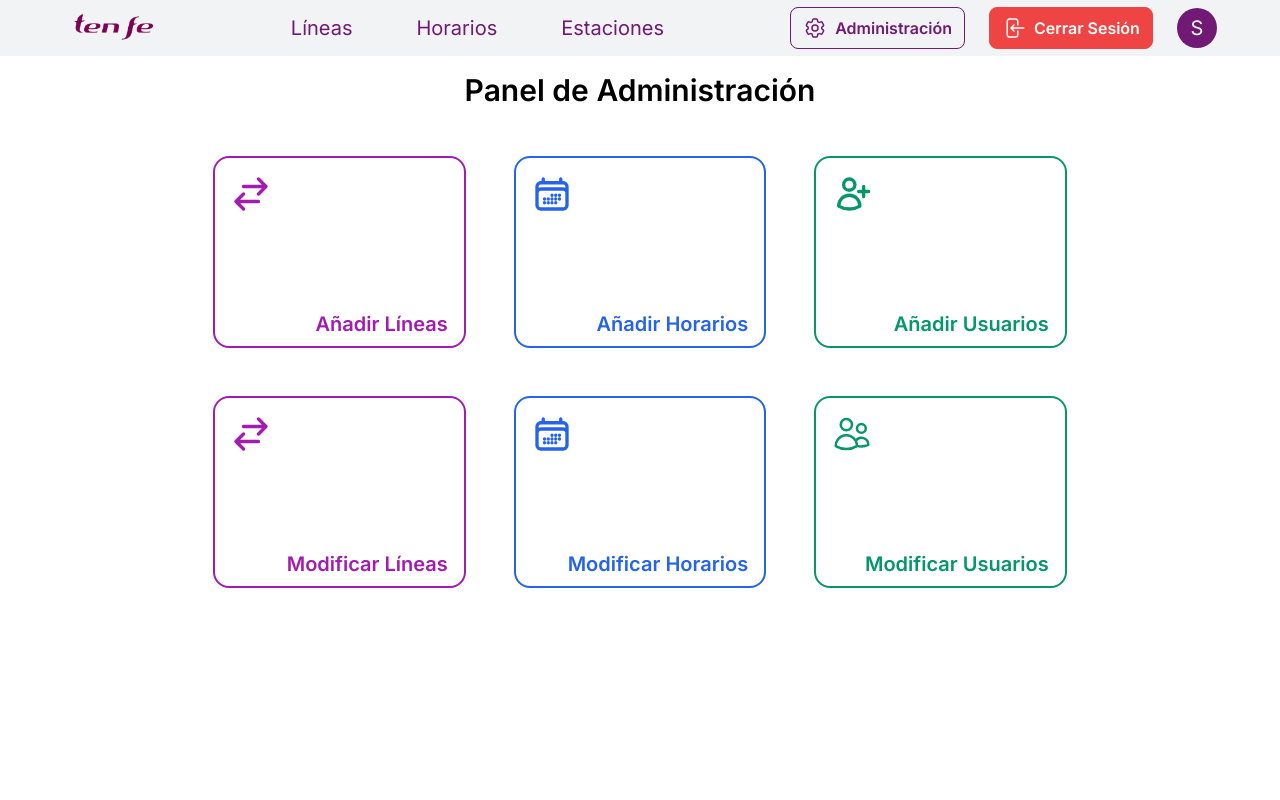
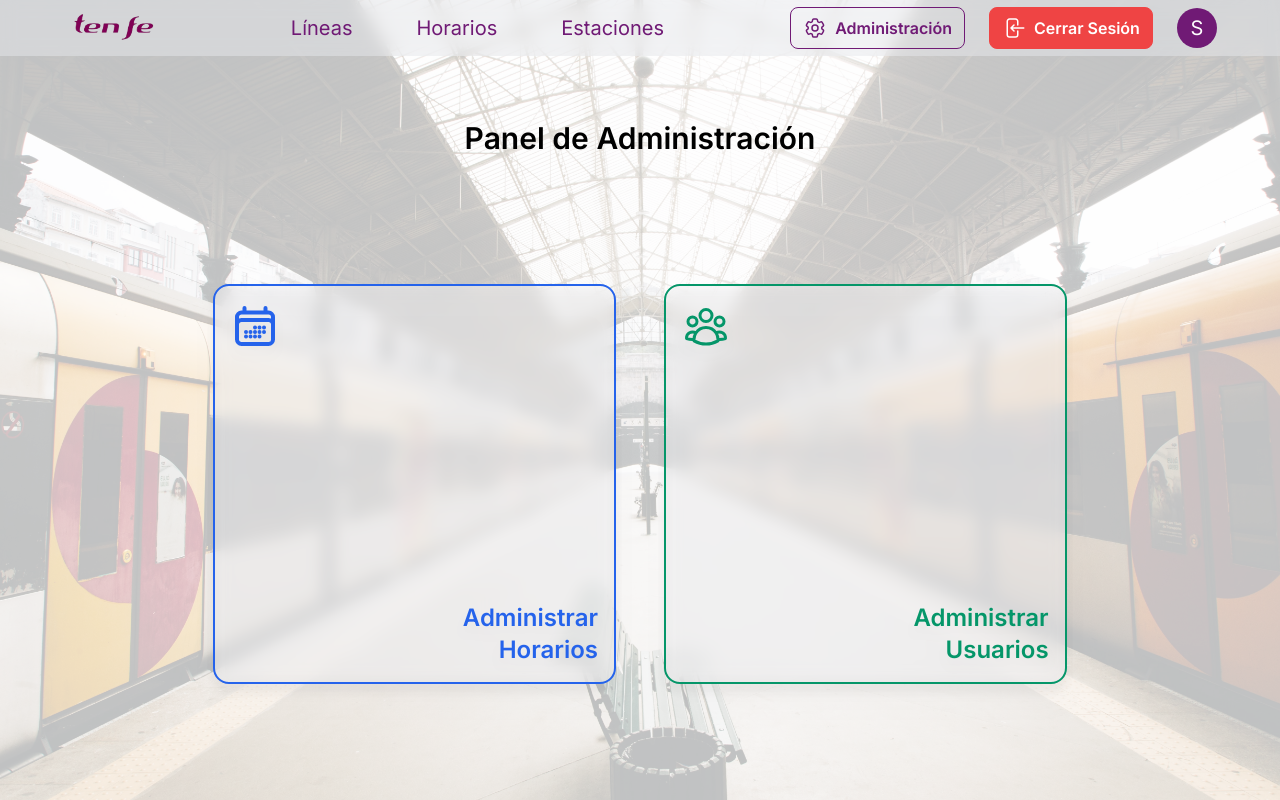
Before and after one commit to AagieKLZ/ProjecteM7, a PHP site: page /admin.php in a window 1280 px wide. Run offline with PHP 8.4, Linux system fonts and the light colour scheme; the visitor is signed in with stand-in values (Sample User, id 1); some libraries are stand-ins or nearby versions.

Commit message:
Finished admin landing page

```diff
--- a/admin.php
+++ b/admin.php
@@ -1,6 +1,9 @@
 <?php
 session_start();
 session_get_cookie_params();
+if (!isset($_SESSION['user'])) {
+    header('Location: ./index.php');
+}
 ?>
 <!DOCTYPE html>
 <html lang="en">
@@ -18,46 +21,35 @@ session_get_cookie_params();
 <body class="mt-5">
 
     <?php include 'components/navbar.php'; ?>
+    <?php include 'components/adminBg.php'; ?>
+
     <main class="flex flex-col justify-center items-center w-full h-[calc(100%-3.5rem)] mt-[3.5rem]">
-        <div class="mt-4 text-3xl font-semibold">Panel de Administración</div>
-        <div class="md:w-2/3 w-[90%] mt-12 grid lg:grid-cols-3 md:grid-cols-2 grid-cols-1 gap-12">
-            <div class="border-2 border-fuchsia-700 h-48 rounded-2xl text-fuchsia-700">
-                <svg xmlns="http://www.w3.org/2000/svg" fill="none" viewBox="0 0 24 24" stroke-width="2" stroke="currentColor" class="w-10 h-10 relative inset-4">
-                    <path stroke-linecap="round" stroke-linejoin="round" d="M7.5 21L3 16.5m0 0L7.5 12M3 16.5h13.5m0-13.5L21 7.5m0 0L16.5 12M21 7.5H7.5" />
-                </svg>
-                <div class="relative bottom-0 text-right mt-28 mr-4 text-xl font-semibold">Añadir Líneas</div>
-            </div>
-            <div class="border-2 border-blue-600 h-48 rounded-2xl text-blue-600">
-                <svg xmlns="http://www.w3.org/2000/svg" fill="none" viewBox="0 0 24 24" stroke-width="2" stroke="currentColor" class="w-10 h-10 relative inset-4">
-                    <path stroke-linecap="round" stroke-linejoin="round" d="M6.75 3v2.25M17.25 3v2.25M3 18.75V7.5a2.25 2.25 0 012.25-2.25h13.5A2.25 2.25 0 0121 7.5v11.25m-18 0A2.25 2.25 0 005.25 21h13.5A2.25 2.25 0 0021 18.75m-18 0v-7.5A2.25 2.25 0 015.25 9h13.5A2.25 2.25 0 0121 11.25v7.5m-9-6h.008v.008H12v-.008zM12 15h.008v.008H12V15zm0 2.25h.008v.008H12v-.008zM9.75 15h.008v.008H9.75V15zm0 2.25h.008v.008H9.75v-.008zM7.5 15h.008v.008H7.5V15zm0 2.25h.008v.008H7.5v-.008zm6.75-4.5h.008v.008h-.008v-.008zm0 2.25h.008v.008h-.008V15zm0 2.25h.008v.008h-.008v-.008zm2.25-4.5h.008v.008H16.5v-.008zm0 2.25h.008v.008H16.5V15z" />
-                </svg>
-                <div class="relative bottom-0 text-right mt-28 mr-4 text-xl font-semibold">Añadir Horarios</div>
-            </div>
-            <div class="border-2 border-emerald-600 h-48 rounded-2xl text-emerald-600">
-                <svg xmlns="http://www.w3.org/2000/svg" fill="none" viewBox="0 0 24 24" stroke-width="2" stroke="currentColor" class="w-10 h-10 relative inset-4">
-                    <path stroke-linecap="round" stroke-linejoin="round" d="M19 7.5v3m0 0v3m0-3h3m-3 0h-3m-2.25-4.125a3.375 3.375 0 11-6.75 0 3.375 3.375 0 016.75 0zM4 19.235v-.11a6.375 6.375 0 0112.75 0v.109A12.318 12.318 0 0110.374 21c-2.331 0-4.512-.645-6.374-1.766z" />
-                </svg>
-                <div class="relative bottom-0 text-right mt-28 mr-4 text-xl font-semibold">Añadir Usuarios</div>
-            </div>
-            <div class="border-2 border-fuchsia-700 h-48 rounded-2xl text-fuchsia-700">
-                <svg xmlns="http://www.w3.org/2000/svg" fill="none" viewBox="0 0 24 24" stroke-width="2" stroke="currentColor" class="w-10 h-10 relative inset-4">
-                    <path stroke-linecap="round" stroke-linejoin="round" d="M7.5 21L3 16.5m0 0L7.5 12M3 16.5h13.5m0-13.5L21 7.5m0 0L16.5 12M21 7.5H7.5" />
-                </svg>
-                <div class="relative bottom-0 text-right mt-28 mr-4 text-xl font-semibold">Modificar Líneas</div>
-            </div>
-            <div class="border-2 border-blue-600 h-48 rounded-2xl text-blue-600">
-                <svg xmlns="http://www.w3.org/2000/svg" fill="none" viewBox="0 0 24 24" stroke-width="2" stroke="currentColor" class="w-10 h-10 relative inset-4">
-                    <path stroke-linecap="round" stroke-linejoin="round" d="M6.75 3v2.25M17.25 3v2.25M3 18.75V7.5a2.25 2.25 0 012.25-2.25h13.5A2.25 2.25 0 0121 7.5v11.25m-18 0A2.25 2.25 0 005.25 21h13.5A2.25 2.25 0 0021 18.75m-18 0v-7.5A2.25 2.25 0 015.25 9h13.5A2.25 2.25 0 0121 11.25v7.5m-9-6h.008v.008H12v-.008zM12 15h.008v.008H12V15zm0 2.25h.008v.008H12v-.008zM9.75 15h.008v.008H9.75V15zm0 2.25h.008v.008H9.75v-.008zM7.5 15h.008v.008H7.5V15zm0 2.25h.008v.008H7.5v-.008zm6.75-4.5h.008v.008h-.008v-.008zm0 2.25h.008v.008h-.008V15zm0 2.25h.008v.008h-.008v-.008zm2.25-4.5h.008v.008H16.5v-.008zm0 2.25h.008v.008H16.5V15z" />
-                </svg>
-                <div class="relative bottom-0 text-right mt-28 mr-4 text-xl font-semibold">Modificar Horarios</div>
-            </div>
-            <div class="border-2 border-emerald-600 h-48 rounded-2xl text-emerald-600">
-            <svg xmlns="http://www.w3.org/2000/svg" fill="none" viewBox="0 0 24 24" stroke-width="1.5" stroke="currentColor" class="w-10 h-10 relative inset-4">
-  <path stroke-linecap="round" stroke-linejoin="round" d="M15 19.128a9.38 9.38 0 002.625.372 9.337 9.337 0 004.121-.952 4.125 4.125 0 00-7.533-2.493M15 19.128v-.003c0-1.113-.285-2.16-.786-3.07M15 19.128v.106A12.318 12.318 0 018.624 21c-2.331 0-4.512-.645-6.374-1.766l-.001-.109a6.375 6.375 0 0111.964-3.07M12 6.375a3.375 3.375 0 11-6.75 0 3.375 3.375 0 016.75 0zm8.25 2.25a2.625 2.625 0 11-5.25 0 2.625 2.625 0 015.25 0z" />
-</svg>
+        <div class="mb-8 mt-16 text-3xl font-semibold">Panel de Administración</div>
+        <div class="md:w-2/3 w-[90%] h-[50vh] flex md:flex-row flex-col justify-center items-center gap-12 mt-24">
+            <a href="./schedule/view.php" id="schedule-card" class="card block grid grid-rows-2 bg-gray-100 bg-opacity-50 hover:bg-fuchsia-100 hover:bg-opacity-25 drop-shadow-xl backdrop-blur grid-cols-2 items-end border-2 border-blue-600 h-full w-2/3 rounded-2xl text-blue-600">
+                <div class="w-full h-full">
+                    <svg xmlns="http://www.w3.org/2000/svg" fill="none" viewBox="0 0 24 24" stroke-width="2" stroke="currentColor" class="w-12 h-12 relative inset-4">
+                        <path stroke-linecap="round" stroke-linejoin="round" d="M6.75 3v2.25M17.25 3v2.25M3 18.75V7.5a2.25 2.25 0 012.25-2.25h13.5A2.25 2.25 0 0121 7.5v11.25m-18 0A2.25 2.25 0 005.25 21h13.5A2.25 2.25 0 0021 18.75m-18 0v-7.5A2.25 2.25 0 015.25 9h13.5A2.25 2.25 0 0121 11.25v7.5m-9-6h.008v.008H12v-.008zM12 15h.008v.008H12V15zm0 2.25h.008v.008H12v-.008zM9.75 15h.008v.008H9.75V15zm0 2.25h.008v.008H9.75v-.008zM7.5 15h.008v.008H7.5V15zm0 2.25h.008v.008H7.5v-.008zm6.75-4.5h.008v.008h-.008v-.008zm0 2.25h.008v.008h-.008V15zm0 2.25h.008v.008h-.008v-.008zm2.25-4.5h.008v.008H16.5v-.008zm0 2.25h.008v.008H16.5V15z" />
+                    </svg>
+                </div>
+                <div></div>
+                <div class="lg:block hidden"></div>
+                <div class="text-right p-4 md:text-2xl text-xl font-semibold">Administrar Horarios</div>
+                <div class="lg:hidden block"></div>
+            </a>
+            <a href="./users.php" id="user-card" class="card block grid grid-rows-2 grid-cols-2 bg-gray-100 hover:bg-green-100 hover:bg-opacity-25 bg-opacity-50 drop-shadow-xl backdrop-blur items-end border-2 border-emerald-600 h-full w-2/3 rounded-2xl text-emerald-600">
+                <div class="w-full h-full">
 
-                <div class="relative bottom-0 text-right mt-28 mr-4 text-xl font-semibold">Modificar Usuarios</div>
-            </div>
+                    <svg xmlns="http://www.w3.org/2000/svg" fill="none" viewBox="0 0 24 24" stroke-width="1.5" stroke="currentColor" class="w-12 h-12 relative inset-4">
+                        <path stroke-linecap="round" stroke-linejoin="round" d="M18 18.72a9.094 9.094 0 003.741-.479 3 3 0 00-4.682-2.72m.94 3.198l.001.031c0 .225-.012.447-.037.666A11.944 11.944 0 0112 21c-2.17 0-4.207-.576-5.963-1.584A6.062 6.062 0 016 18.719m12 0a5.971 5.971 0 00-.941-3.197m0 0A5.995 5.995 0 0012 12.75a5.995 5.995 0 00-5.058 2.772m0 0a3 3 0 00-4.681 2.72 8.986 8.986 0 003.74.477m.94-3.197a5.971 5.971 0 00-.94 3.197M15 6.75a3 3 0 11-6 0 3 3 0 016 0zm6 3a2.25 2.25 0 11-4.5 0 2.25 2.25 0 014.5 0zm-13.5 0a2.25 2.25 0 11-4.5 0 2.25 2.25 0 014.5 0z" />
+                    </svg>
+
+                </div>
+                <div></div>
+                <div class="lg:block hidden"></div>
+                <div class="text-right p-4 md:text-2xl text-xl font-semibold">Administrar Usuarios</div>
+                <div class="lg:hidden block"></div>
+            </a>
         </div>
     </main>
 </body>
--- a/styles.css
+++ b/styles.css
@@ -228,3 +228,9 @@ body{
         opacity: 0;
     }
 }
+
+.line-checkbox:checked ~ .line-check{
+    background-color: #701a75;
+    color: white;
+    font-weight: 500;
+}
```
Also changed, not shown: assets/bgstation2.jpg (added).
